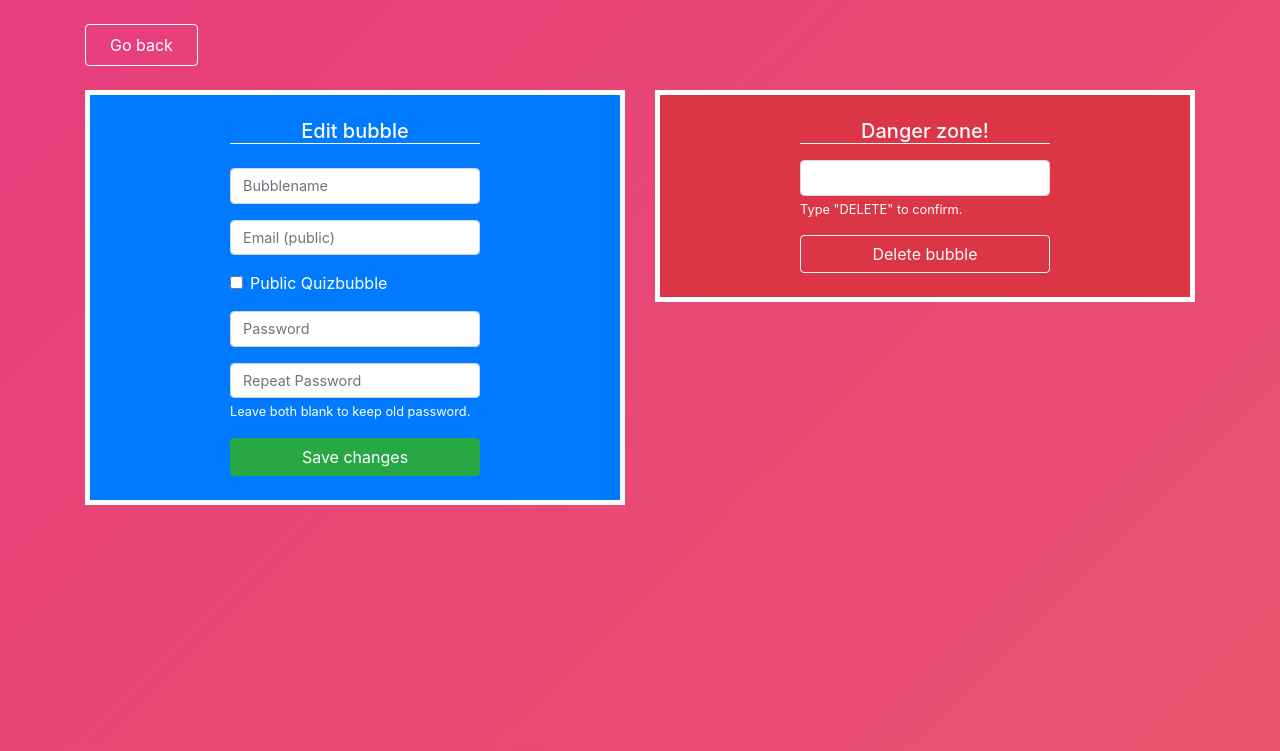
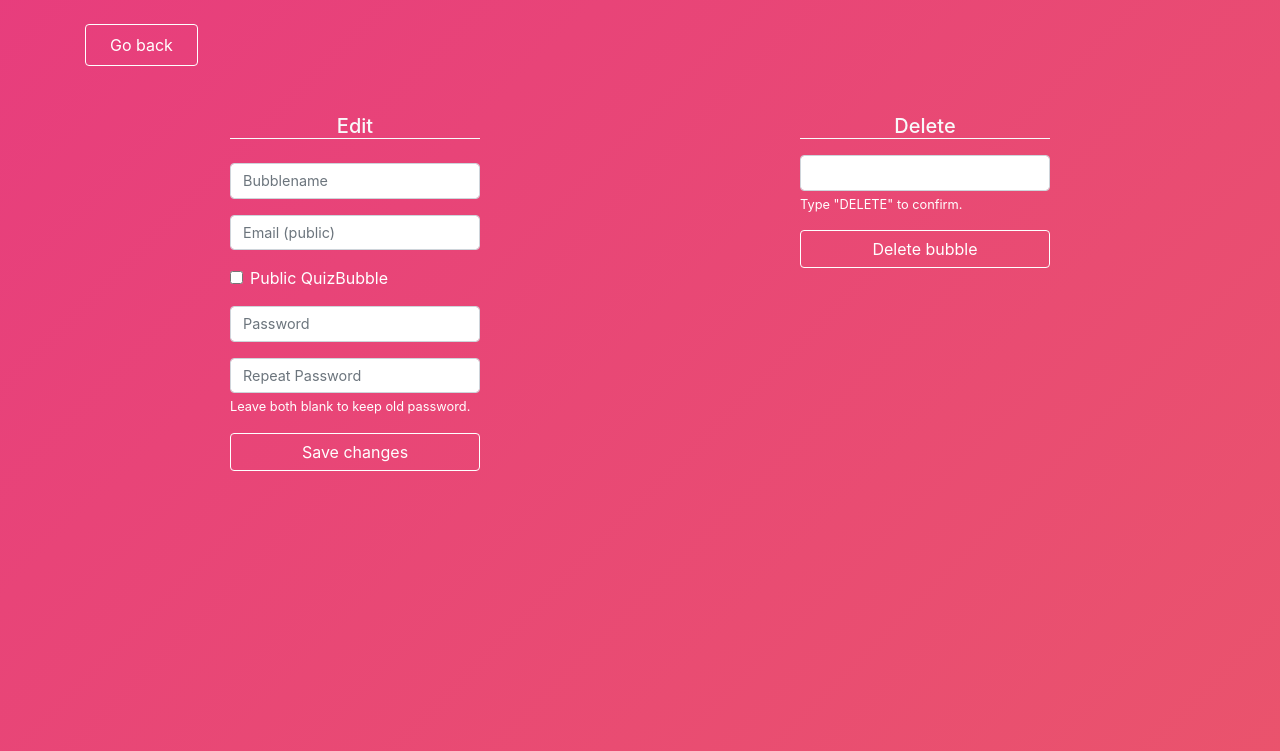
Before and after one commit to folinimarc/quizbubbles, a Django app: template quiz/templates/quiz/settings.html in a window 1280 px wide. Shown: the top 751 px of the page. Run offline with Django 3.2, Linux system fonts and the light colour scheme; the template is opened without the code that fills it: values that come from a table or form of the project are taken from there, others are empty; parts of the project's set-up code (start-up, migrations or seed data) failed here and were passed over; some libraries are stand-ins or nearby versions.

Commit message:
misc improvements and started implementing voting

```diff
--- a/quiz/forms.py
+++ b/quiz/forms.py
@@ -66,7 +66,7 @@ class BubbleCreateForm(forms.ModelForm):
             'email': forms.TextInput(attrs={'placeholder': 'Email (public)'}),
             }
         labels = {
-            'public': 'Public Quizbubble'
+            'public': 'Public QuizBubble'
         }
 
     def clean(self):
--- a/quiz/static/quiz/css/quiz.css
+++ b/quiz/static/quiz/css/quiz.css
@@ -23,3 +23,7 @@
 .answer:hover .answer-letter {
     font-size: 48px;
 }
+
+#heart {
+    font-size: 36px;
+}
--- a/quiz/templates/quiz/settings.html
+++ b/quiz/templates/quiz/settings.html
@@ -25,28 +25,28 @@
 <!-- settings-->
 <form class="hide-labels smaller-controls" method="post">
 {% csrf_token %}
-<div class="row">
+<div class="nav-row row">
     <div class="col-md-6 mb-3">
         <!-- settings -->
-        <div class="p-4 text-light bordered bg-primary d-flex justify-content-center align-items-center">
+        <div class="p-4 text-light d-flex justify-content-center align-items-center">
             <div>
-                <h5 class="mb-4 text-light text-center border-bottom border-light">Edit bubble</h5>
+                <h5 class="mb-4 text-light text-center border-bottom border-light">Edit</h5>
                 {{ change_form.name|as_crispy_field }}
                 {{ change_form.email|as_crispy_field }}
                 {{ change_form.public|as_crispy_field }}
                 {{ change_form.password1|as_crispy_field }}
                 {{ change_form.password2|as_crispy_field }}
-                <button type="submit" name="change" class="btn btn-success btn-block">Save changes</button>
+                <button type="submit" name="change" class="btn btn-outline-primary btn-block">Save changes</button>
             </div>
         </div>
     </div>
     <div class="col-md-6 mb-3">
         <!-- delete -->
-        <div class="p-4 text-light bordered bg-danger d-flex justify-content-center align-items-center">
+        <div class="p-4 text-light d-flex justify-content-center align-items-center">
             <div>
-                <h5 class="mb-3 text-light text-center border-bottom border-light">Danger zone!</h5>
+                <h5 class="mb-3 text-light text-center border-bottom border-light">Delete</h5>
                 {{ delete_form.delete_confirm|as_crispy_field }}
-                <button type="submit" name="delete" class="btn btn-outline-light btn-block">Delete bubble</button>
+                <button type="submit" name="delete" class="btn btn-outline-danger btn-block">Delete bubble</button>
             </div>
         </div>
     </div>
```
Also changed, not shown: quiz/decorators.py (+15 -19 lines), quiz/templates/quiz/home.html (+5 -8 lines), quiz/templates/quiz/quiz.html (+7 -1 lines), 1 other file.
